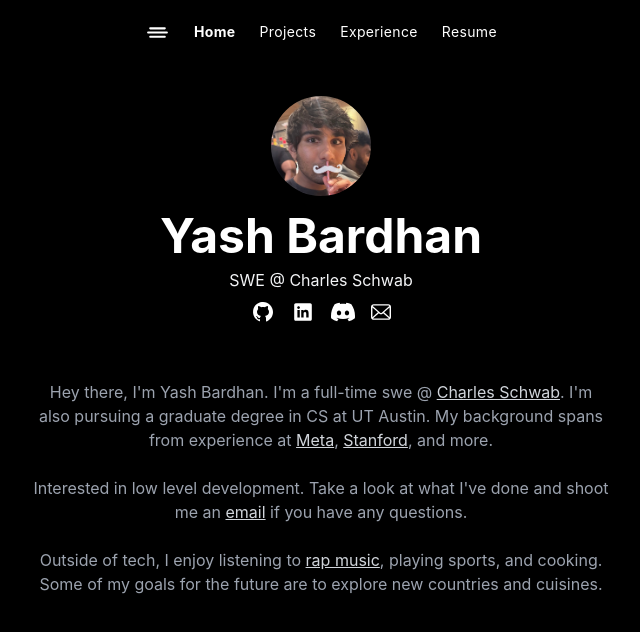
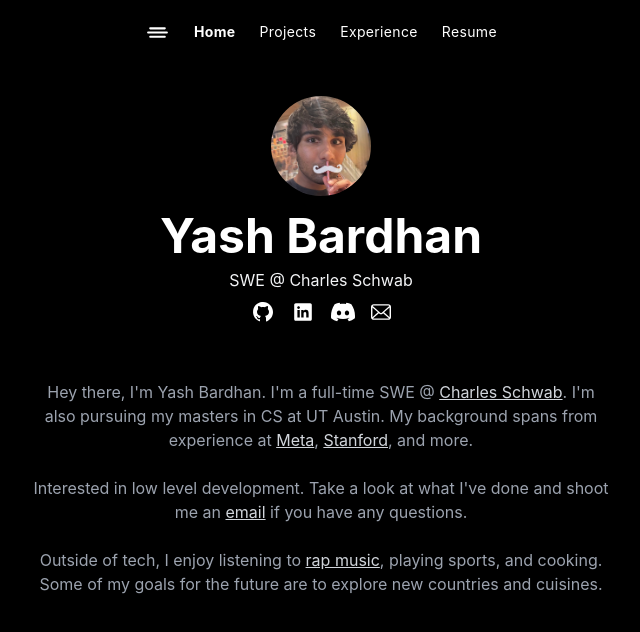
Before and after one commit to yasbbb/webs, a Next.js app: page / in a window 1280 px wide. Shown: the top 632 px of the page, without its empty margins (319-959 px from the left). Built offline with nearby package versions, Linux system fonts and the light colour scheme.

Commit message:
intro change, pic clean up

```diff
--- a/pages/index.js
+++ b/pages/index.js
@@ -62,7 +62,7 @@
               </div>
             </div>
             <div className="text-gray-400 text-center pt-8 pb-16 md:pb-8 md:px-8">
-              Hey there, I'm Yash Bardhan. I'm a full-time swe @ <Link href="https://www.schwab.com/" target="_blank" rel="noopener noreferrer" className="underline text-gray-300 hover:text-blue-500" passHref> Charles Schwab</Link>. I'm also pursuing a graduate degree in CS at UT Austin. {/* <Link href="https://manaflow.ai" target="_blank" rel="noopener noreferrer" className="underline text-gray-300 hover:text-blue-500" passHref> */} {/*  </Link> */} My background spans from experience at <Link href="https://opensource.fb.com/partnerships/major-league-hacking/" target="_blank" rel="noopener noreferrer" className="underline text-gray-300 hover:text-blue-500" passHref> Meta</Link>, <Link href="https://www.stanford.edu/" target="_blank" rel="noopener noreferrer" className="underline text-gray-300 hover:text-blue-500" passHref>Stanford</Link>, and more. <br /><br />
+              Hey there, I'm Yash Bardhan. I'm a full-time SWE @ <Link href="https://www.schwab.com/" target="_blank" rel="noopener noreferrer" className="underline text-gray-300 hover:text-blue-500" passHref> Charles Schwab</Link>. I'm also pursuing my masters in CS at UT Austin. {/* <Link href="https://manaflow.ai" target="_blank" rel="noopener noreferrer" className="underline text-gray-300 hover:text-blue-500" passHref> */} {/*  </Link> */} My background spans from experience at <Link href="https://opensource.fb.com/partnerships/major-league-hacking/" target="_blank" rel="noopener noreferrer" className="underline text-gray-300 hover:text-blue-500" passHref> Meta</Link>, <Link href="https://www.stanford.edu/" target="_blank" rel="noopener noreferrer" className="underline text-gray-300 hover:text-blue-500" passHref>Stanford</Link>, and more. <br /><br />
 
               Interested in low level development. Take a look at what I've done and shoot me an <Link href='mailto:yash.bardhan09@gmail.com' target="_blank" rel="noopener noreferrer" className="underline text-gray-300 hover:text-blue-500" passHref> email</Link> if you have any questions. <br></br><br></br>
 
```
Also changed, not shown: pages/resources/profile.jpg.
